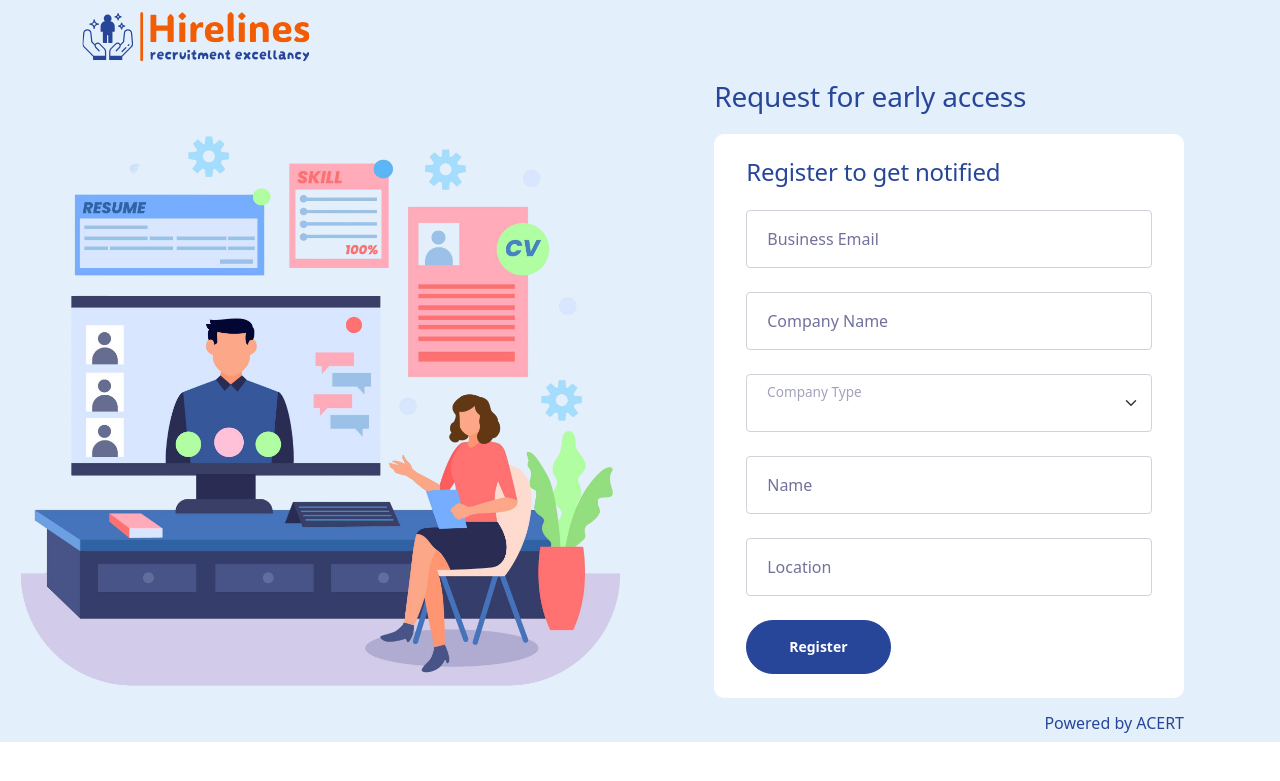
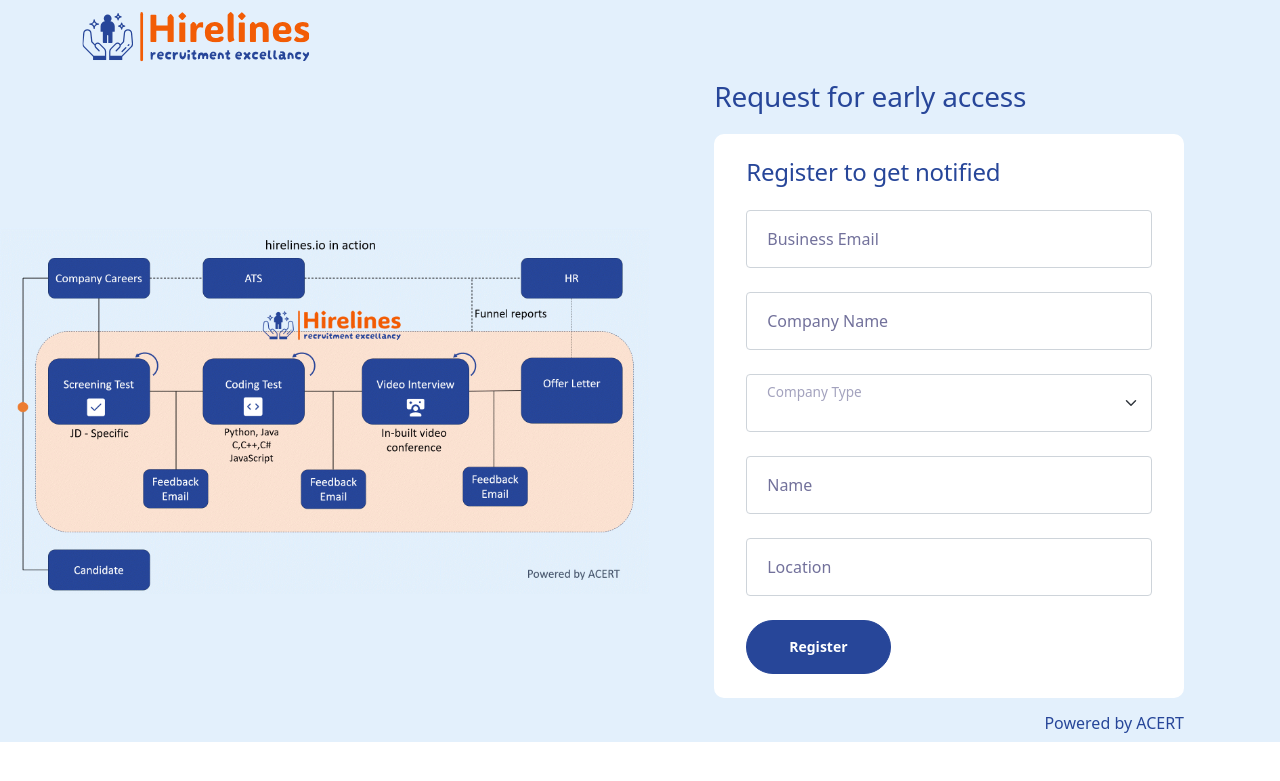
Before and after one commit to gsgsspec/hirelines, a Django app: page / in a window 1280 px wide. Shown: the top 781 px of the page. Run offline with Django 3.2, Linux system fonts and the light colour scheme; some libraries are stand-ins or nearby versions.

Commit message:
company type and img changes

```diff
--- a/app_web/templates/homepage.html
+++ b/app_web/templates/homepage.html
@@ -4,8 +4,6 @@
     <head>
         <meta charset="utf-8">
         <meta name="viewport" content="width=device-width, initial-scale=1">
-
-
 
         <!-- SEO Meta Tags -->
         <meta name="description" content="Your description">
@@ -93,8 +91,8 @@
         <header id="header" class="header animated fadeIn">
             <div class="landing-sec">
                 <div class="landing-img">
-                    <img class="img-fluid" src="{% static 'lib/homePage/images/home-img.png' %}" alt="alternative">
-                    <!-- <img class="img-fluid" src="{% static 'lib/homePage/images/slide.gif' %}" alt="alternative"> -->
+                    <!-- <img class="img-fluid" src="{% static 'lib/homePage/images/home-img.png' %}" alt="alternative"> -->
+                    <img class="img-fluid" src="{% static 'lib/homePage/images/slide_final.gif' %}" alt="alternative">
                 </div>
                 <div class="landing-content">
                     <div class="text-container slide-in-right">
```
Also changed, not shown: app_web/static/lib/homePage/images/slide_final.gif (added).
